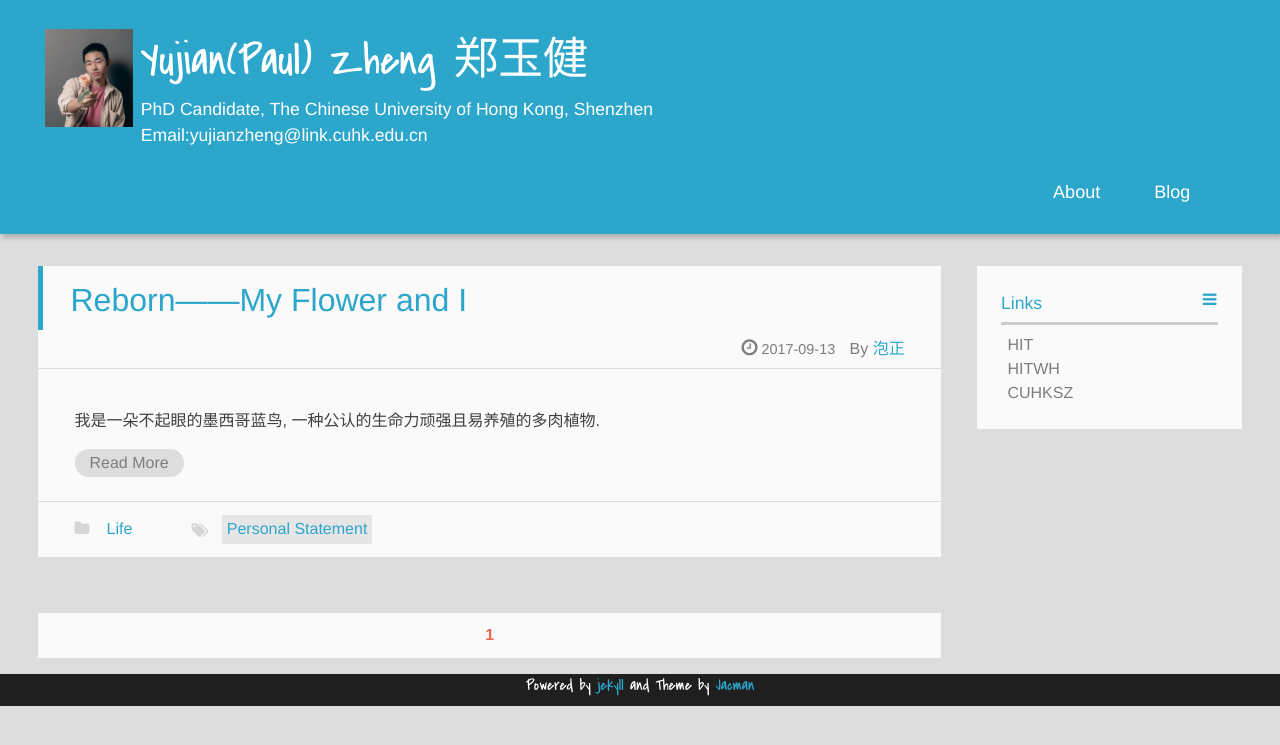
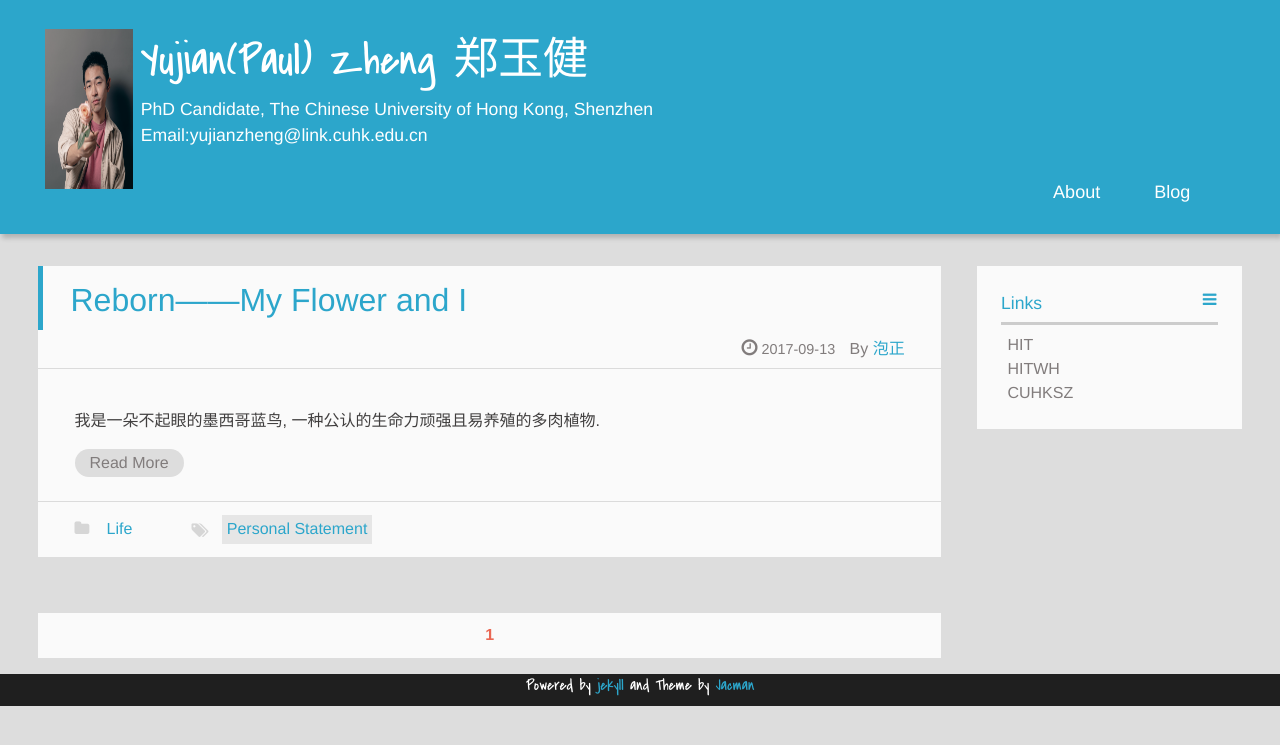
Before and after one commit to PAULYZHENG/paulyzheng.github.io, a Jekyll site: the page built from index.html, in a window 1280 px wide. Shown: the top 745 px of the page. Built offline with Jekyll 4.4.1, drawn with Linux system fonts in a browser that asks for light colours; the list of posts is cut into pages by our own code.

Commit message:
Update header.html

```diff
--- a/_includes/_partial/header.html
+++ b/_includes/_partial/header.html
@@ -1,7 +1,7 @@
 <div>
 		    {% if site.imglogo.enable && site.imglogo.src %}
 			<div id="imglogo">
-				<a href="{{ site.baseurl }}/"><img src="{{ site.baseurl }}{{ site.assets }}/{{ site.imglogo.src }}" alt="{{ site.title }}" title="{{ site.title }}"/></a>
+				<a href="{{ site.baseurl }}/"><img src="{{ site.baseurl }}{{ site.assets }}/{{ site.imglogo.src }}" alt="{{ site.title }}" title="{{ site.title }}" height="160"/></a>
 			</div>
 			{% endif %}
 			<div id="textlogo">
```
